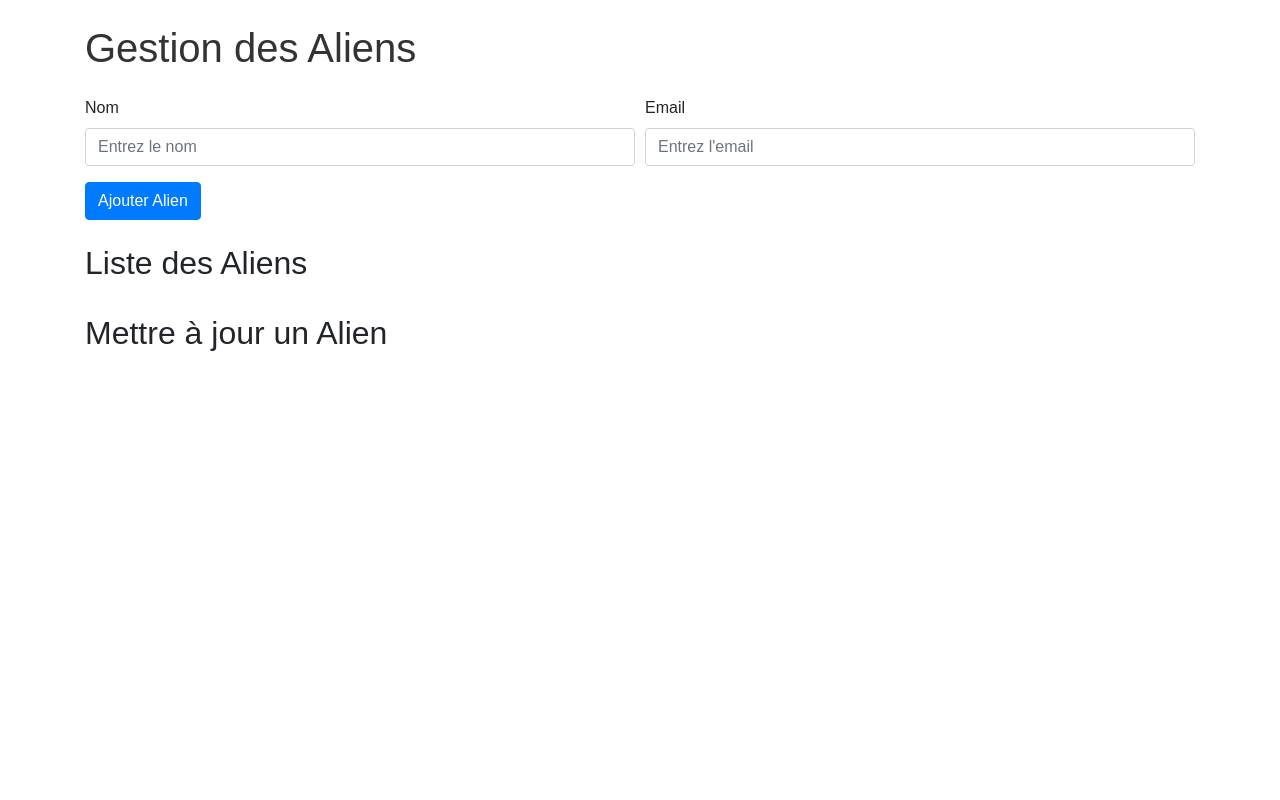
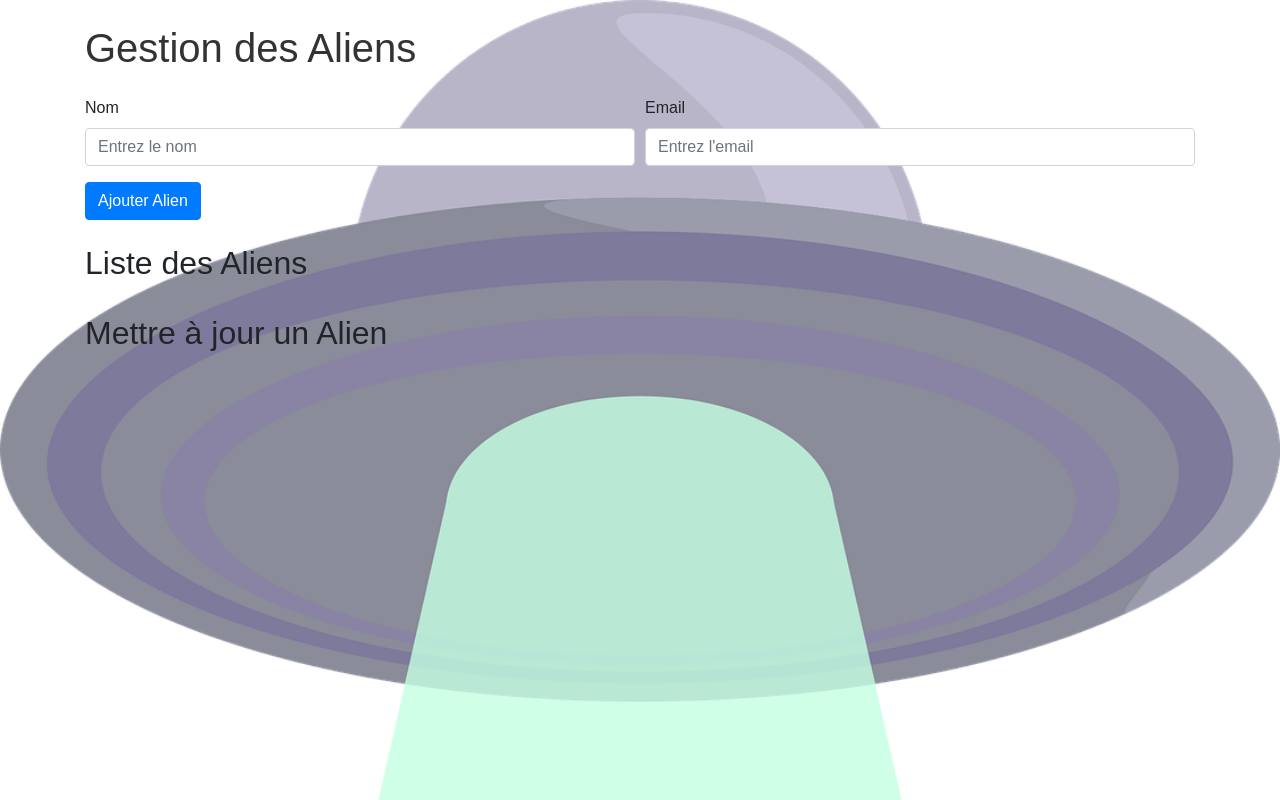
Before and after one commit to arnaudbonnafoux/crud_1, a website: page public/index.html in a window 1280 px wide. Drawn offline with nearby package versions, Linux system fonts and the light colour scheme; no server answers.

Commit message:
ajout_background_image

```diff
--- a/public/styles.css
+++ b/public/styles.css
@@ -1,6 +1,11 @@
 body {
     font-family: Arial, sans-serif;
     margin: 20px;
+    background-image: url('ufo.png');
+    background-size: cover;
+    background-repeat: no-repeat;
+    /*background-position: center;*/
+    background-attachment: fixed;
 }
 
 h1 {
```
Also changed, not shown: server.js (+3 -4 lines), public/ufo.png (added).
